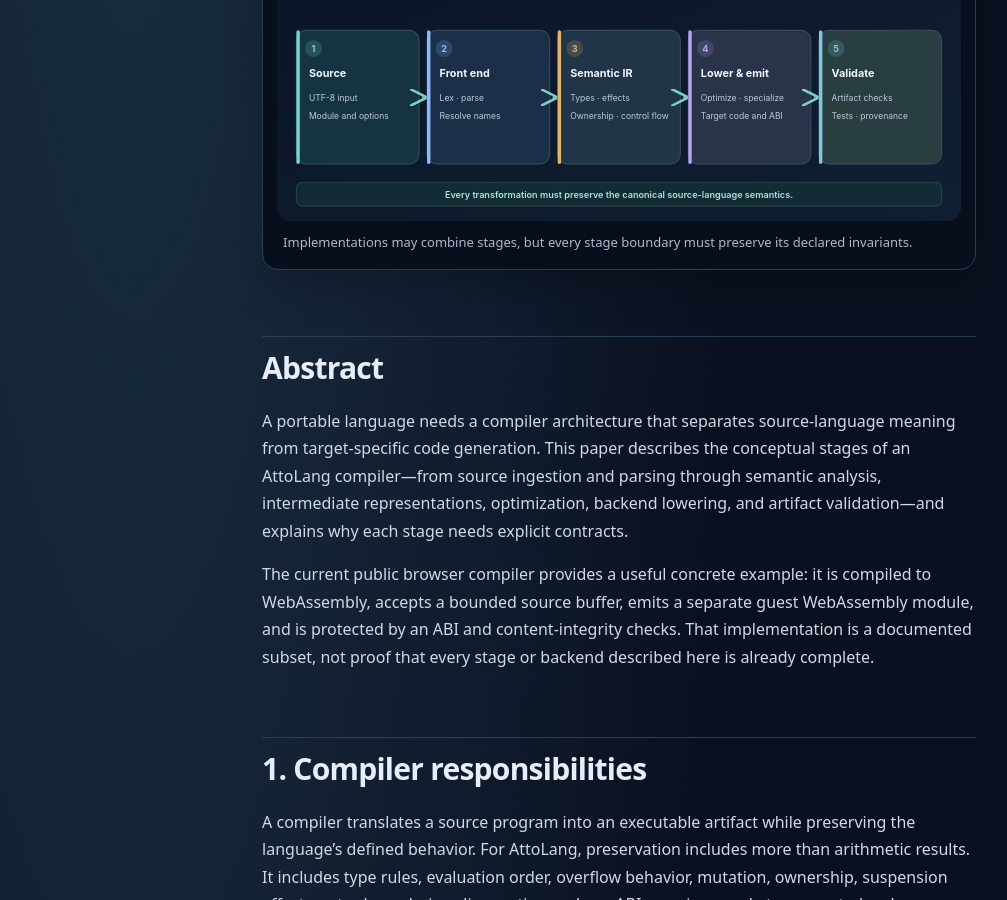
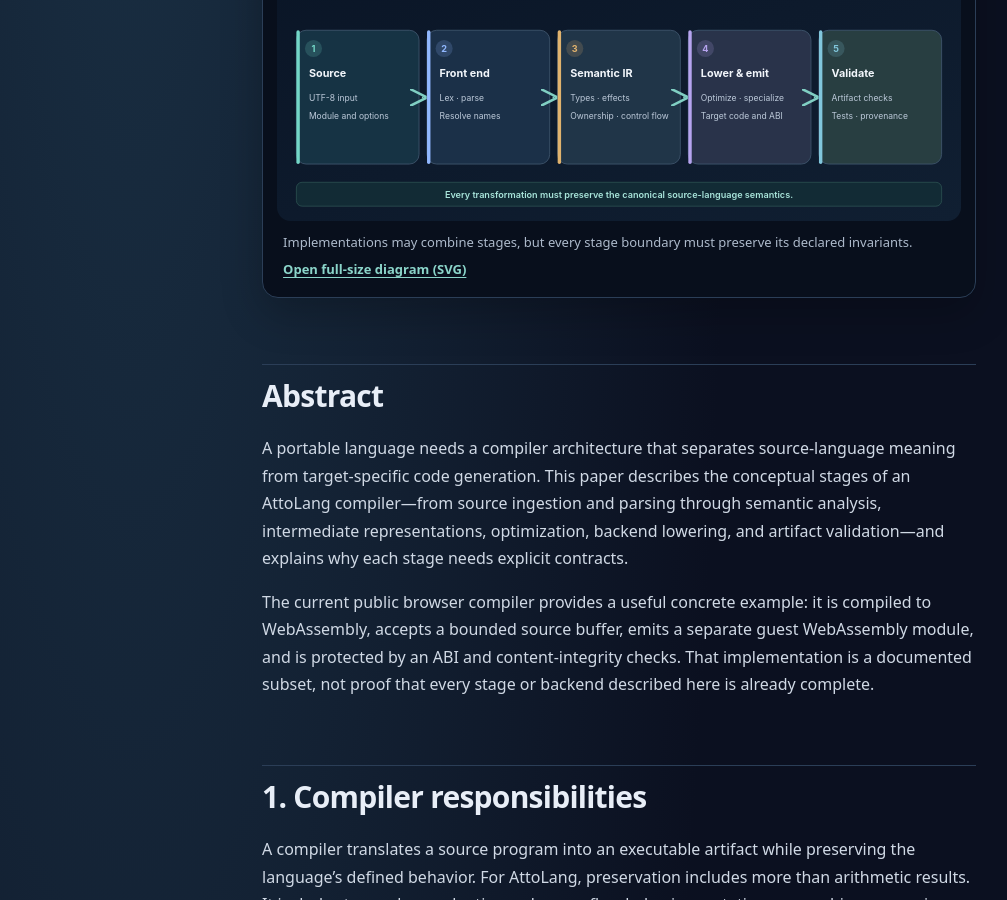
Before and after one commit to atto-lang/atto-lang.github.io, a Jekyll site: the page built from whitepapers/02-compiler-architecture.md, in a window 1280 px wide and 900 px high, scrolled down 514 px. Shown: the whole window, without its empty margins (21-1028 px from the left). Built offline with Jekyll 4.4.1, drawn with Linux system fonts in a browser that asks for light colours.

Commit message:
a11y(whitepapers): give paper 02 a readable full-size SVG link

```diff
--- a/whitepapers/02-compiler-architecture.md
+++ b/whitepapers/02-compiler-architecture.md
@@ -11,7 +11,7 @@ permalink: /whitepapers/02-compiler-architecture.html
 
 <figure class="wp-figure">
   <img src="/whitepapers/assets/02-compiler-pipeline.svg" alt="Conceptual compilation pipeline from bounded source intake through semantic analysis, lowering, and artifact validation." width="1200" height="490" loading="lazy" decoding="async">
-  <figcaption>Implementations may combine stages, but every stage boundary must preserve its declared invariants.</figcaption>
+  <figcaption>Implementations may combine stages, but every stage boundary must preserve its declared invariants. <a href="/whitepapers/assets/02-compiler-pipeline.svg" aria-label="Open full-size SVG diagram for paper 02">Open full-size diagram (SVG)</a></figcaption>
 </figure>
 
 ## Abstract
```
